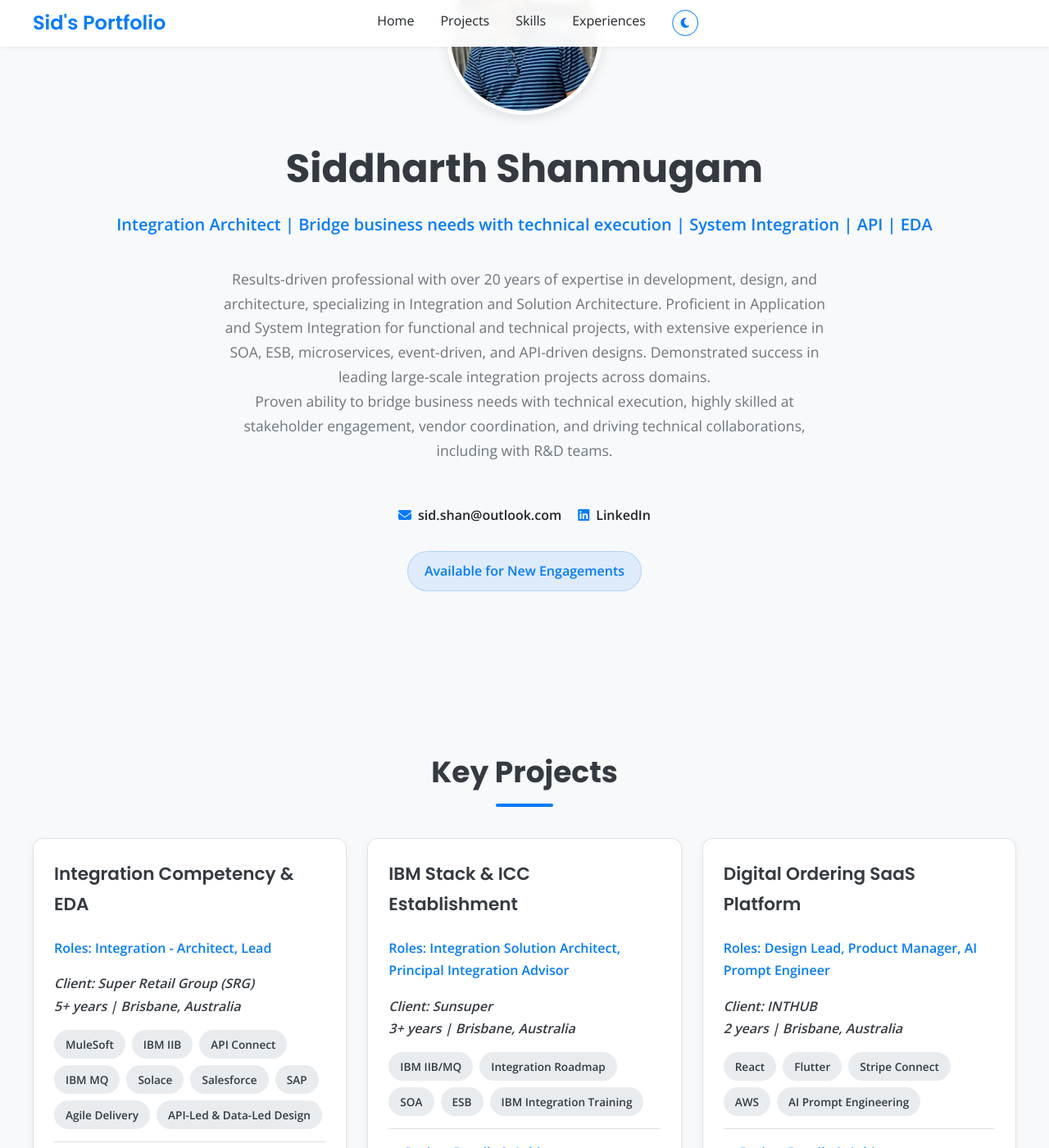
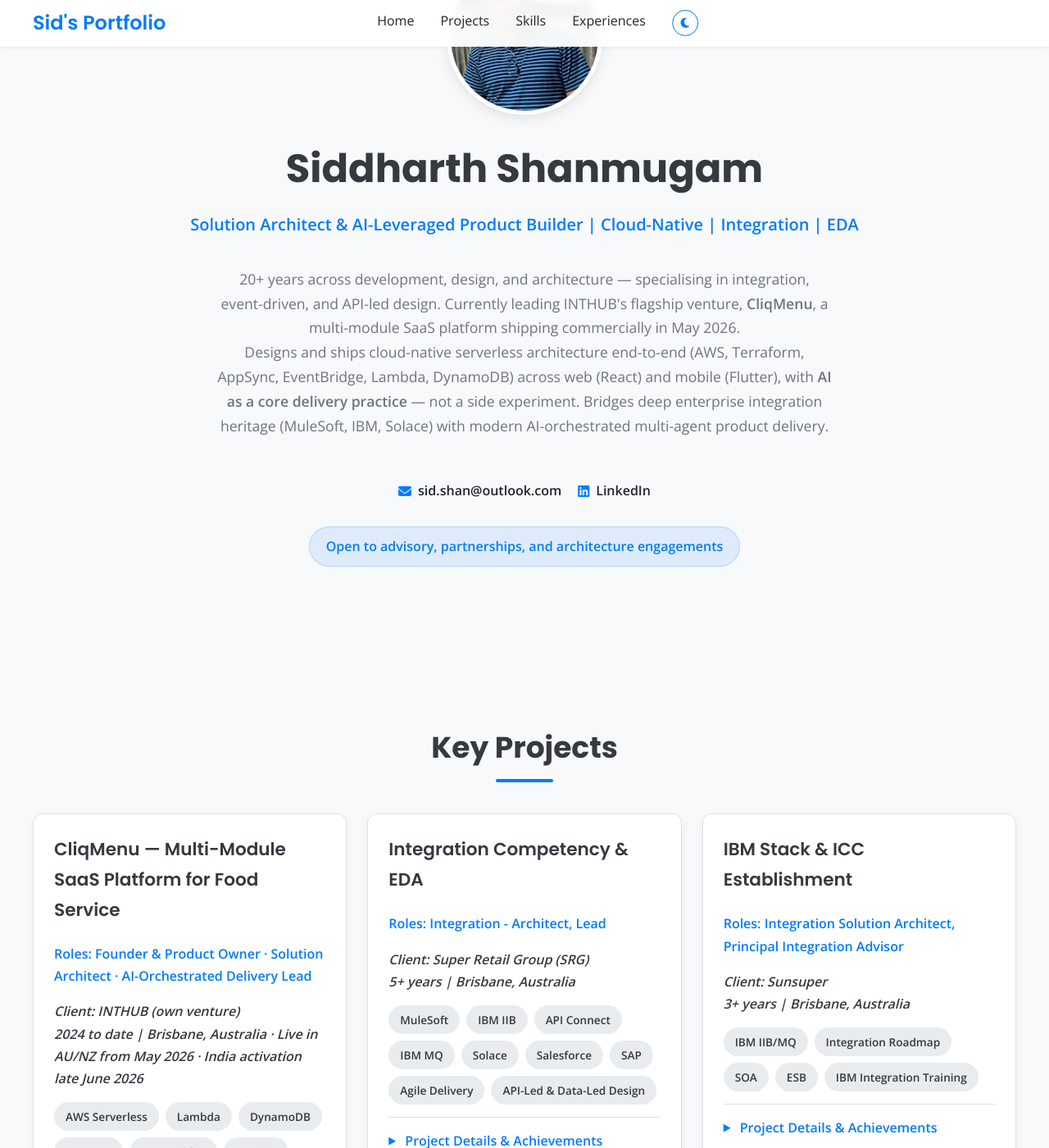
Before and after one commit to sid-inthub/sid-inthub.github.io, a Jekyll site: the page built from index.md, in a window 1280 px wide and 1400 px high, scrolled down 210 px. Shown: the whole window at 82% size. Built offline with Jekyll 4.4.1, drawn with Linux system fonts in a browser that asks for light colours; some of the changed text lies outside the part shown.

Commit message:
Phase 1: reposition profile as Solution Architect & AI-Leveraged Product Builder
- Rewrite profile summary to lead with CliqMenu and AI-as-core-practice
- Add CliqMenu project card with module breakdown and May 2026 launch context
- Reorder skills: Cloud-Native & Serverless first, AI-Leveraged Delivery second, Front-End third, integration platforms demoted
- Refresh INTHUB experience entry with Founder/Architect/PO roles and updated tech stack
- Update site title and description metadata
- Gitignore docs-local/

Co-Authored-By: Claude Opus 4.7 (1M context) <noreply@anthropic.com>

```diff
--- a/_config.yml
+++ b/_config.yml
@@ -1,5 +1,5 @@
-title: Sid - Integration & Solution Architect
-description: Personal portfolio site for Sid
+title: Sid - Solution Architect & AI-Leveraged Product Builder
+description: Personal portfolio of Siddharth Shanmugam — Solution Architect, AI-Orchestrated Delivery Lead, founder of CliqMenu (INTHUB)
 url: https://sid-inthub.github.io
 baseurl: ""
 markdown: kramdown
--- a/_includes/section-experience.html
+++ b/_includes/section-experience.html
@@ -3,31 +3,37 @@
 
     <div class="timeline-container">
 
-        <!-- INTHUB -->
+        <!-- INTHUB / CliqMenu -->
         <div class="timeline-item">
             <div class="timeline-content-card">
-                <h3 class="experience-name">Client: INTHUB</h3>
-                <p class="experience-role">Roles: Product Owner/Manager, Service Design & Delivery Lead</p>
+                <h3 class="experience-name">INTHUB &mdash; CliqMenu Venture</h3>
+                <p class="experience-role">Roles: Founder &amp; Product Owner &middot; Solution Architect &middot;
+                    AI-Orchestrated Delivery Lead</p>
                 <p class="experience-issuer">Oct ‘23 to date | Brisbane, Australia</p>
                 <p class="experience-tech" style="margin-top: 10px; font-style: italic; color: var(--text-muted);">
-                    <strong>Tech:</strong> AWS (Cognito, Amplify, EventBridge, Lambda, DynamoDB, API Gateway), React,
-                    Flutter, AI (Prompt Engg.), Stripe Connect
+                    <strong>Tech:</strong> AWS Serverless (Lambda, DynamoDB, AppSync, EventBridge, Cognito, API Gateway,
+                    Amplify, S3+CloudFront), Terraform, React (Vite), Flutter, Stripe Connect, AI Orchestration (Claude
+                    Code, MCP, multi-agent)
                 </p>
 
                 <details class="experience-details">
-                    <summary>Key Responsibilities & Achievements</summary>
+                    <summary>Key Responsibilities &amp; Achievements</summary>
                     <ul class="experience-points" style="margin-top: 10px; padding-left: 20px;">
-                        <li>As a founding member, led development of an in-house SaaS platform for small business
-                            digital customer ordering.</li>
-                        <li>Defined Product Vision, Roadmap, and go-to-market strategy; conducted market research and
-                            competitor analysis.</li>
-                        <li>Facilitated discovery sessions to align vision, scope, and delivery with stakeholders.</li>
-                        <li>Architected the solution on AWS, leveraging services like Cognito, Amplify, EventBridge, and
-                            Lambda.</li>
-                        <li>Led the design and development of ReactJS and Flutter apps, including deployments to Android
-                            and iOS stores.</li>
-                        <li>Actively exploring and applying AI tools (Windsurf, Cursor, LangChain) for prompt
-                            engineering and product development.</li>
+                        <li>Founded INTHUB's flagship venture <strong>CliqMenu</strong> &mdash; five-module SaaS for food
+                            service (food trucks &rarr; restaurants); commercial launch May 2026 in AU/NZ, India
+                            activation late June 2026.</li>
+                        <li>Architected cloud-native serverless platform: AppSync + DynamoDB + Lambda + EventBridge,
+                            Terraform-managed across sandbox / dev / test / prod.</li>
+                        <li>Established AI-orchestrated multi-agent delivery workflow across the full product estate
+                            &mdash; covering implementation, refactor, code review, and cross-repo investigation.</li>
+                        <li>Practiced context engineering for AI agents &mdash; maintaining functional, business, and
+                            data-flow contexts so AI delivery stays grounded in the product.</li>
+                        <li>Shipped Flutter OMS to TestFlight + Play Store with Fastlane-based release pipeline and
+                            staged release notes.</li>
+                        <li>Defined product vision, roadmap, and go-to-market strategy; led pilot prep and stakeholder
+                            alignment.</li>
+                        <li>Branch-based PR-promotion model (<code>aidev</code> &rarr; <code>dev</code> &rarr;
+                            <code>test</code> &rarr; <code>main</code>) with CI/CD across web + mobile.</li>
                     </ul>
                 </details>
             </div>
--- a/_includes/section-profile.html
+++ b/_includes/section-profile.html
@@ -1,15 +1,16 @@
 <div class="profile-section" id="profile-section">
     <img src="./assets/images/sid-mini-pic.jpg" alt="Sid" class="profile-image">
     <h1 class="profile-title">Siddharth Shanmugam</h1>
-    <h2 class="profile-subtitle">Integration Architect | Bridge business needs with technical execution | System
-        Integration | API | EDA</h2>
+    <h2 class="profile-subtitle">Solution Architect &amp; AI-Leveraged Product Builder | Cloud-Native | Integration |
+        EDA</h2>
     <p class="profile-description">
-        Results-driven professional with over 20 years of expertise in development, design, and architecture,
-        specializing in Integration and Solution Architecture. Proficient in Application and System Integration for
-        functional and technical projects, with extensive experience in SOA, ESB, microservices, event-driven, and
-        API-driven designs. Demonstrated success in leading large-scale integration projects across domains.
-        <br />Proven ability to bridge business needs with technical execution, highly skilled at stakeholder
-        engagement, vendor coordination, and driving technical collaborations, including with R&D teams.
+        20+ years across development, design, and architecture &mdash; specialising in integration, event-driven, and
+        API-led design. Currently leading INTHUB's flagship venture, <strong>CliqMenu</strong>, a multi-module SaaS
+        platform shipping commercially in May 2026.
+        <br />Designs and ships cloud-native serverless architecture end-to-end (AWS, Terraform, AppSync, EventBridge,
+        Lambda, DynamoDB) across web (React) and mobile (Flutter), with <strong>AI as a core delivery practice</strong>
+        &mdash; not a side experiment. Bridges deep enterprise integration heritage (MuleSoft, IBM, Solace) with modern
+        AI-orchestrated multi-agent product delivery.
         <!-- <br/> <em>Full employment history available upon request.</em> -->
     </p>
     <div class="profile-contact">
--- a/_includes/section-projects.html
+++ b/_includes/section-projects.html
@@ -1,6 +1,64 @@
 <section class="section" id="projects">
     <h2 class="section-title">Key Projects</h2>
     <div class="projects-grid">
+
+        <div class="project-card">
+            <div class="project-content">
+                <h3 class="project-title">CliqMenu &mdash; Multi-Module SaaS Platform for Food Service</h3>
+                <p class="project-role">Roles: Founder &amp; Product Owner &middot; Solution Architect &middot;
+                    AI-Orchestrated Delivery Lead</p>
+                <p class="project-client">Client: INTHUB (own venture)<br /><em>2024 to date | Brisbane, Australia
+                        &middot; Live in AU/NZ from May 2026 &middot; India activation late June 2026</em></p>
+                <div class="project-tech">
+                    <span class="tech-tag">AWS Serverless</span>
+                    <span class="tech-tag">Lambda</span>
+                    <span class="tech-tag">DynamoDB</span>
+                    <span class="tech-tag">AppSync</span>
+                    <span class="tech-tag">EventBridge</span>
+                    <span class="tech-tag">Cognito</span>
+                    <span class="tech-tag">API Gateway</span>
+                    <span class="tech-tag">Amplify</span>
+                    <span class="tech-tag">Terraform</span>
+                    <span class="tech-tag">React (Vite)</span>
+                    <span class="tech-tag">Flutter</span>
+                    <span class="tech-tag">Stripe Connect</span>
+                    <span class="tech-tag">AI Multi-Agent Orchestration</span>
+                    <span class="tech-tag">MCP</span>
+                </div>
+
+                <details class="experience-details">
+                    <summary>Project Details &amp; Achievements</summary>
+                    <div style="margin-top: 15px;">
+                        <p class="project-description">Founded and architected <strong>CliqMenu</strong>, a five-module
+                            SaaS platform for food service businesses &mdash; starting with food trucks, expanding to
+                            restaurants. Modules: customer ordering (FOS, PWA), staff order management (OMS, Flutter),
+                            business management (BMS), platform admin, and marketing site. Pilot launching May 2026 in
+                            AU/NZ; India activation late June 2026.</p>
+                        <div class="project-achievements">
+                            <ul class="experience-points" style="padding-left: 20px;">
+                                <li>Designed cloud-native serverless architecture: AppSync GraphQL + DynamoDB + Lambda +
+                                    EventBridge, Terraform-managed across sandbox / dev / test / prod environments.
+                                </li>
+                                <li>Shipped Flutter OMS to TestFlight + Play Store with full release pipeline (Fastlane,
+                                    staged release notes, branch-based promotion).</li>
+                                <li>Established AI-orchestrated multi-agent delivery workflow spanning the full product
+                                    estate &mdash; covering implementation, refactor, code review, and cross-repo
+                                    investigation.</li>
+                                <li>Defined product vision, roadmap, and go-to-market; led pilot prep for May 2026
+                                    launch.</li>
+                                <li>Designed event-driven order flow integrating Stripe Connect for marketplace
+                                    payments.</li>
+                                <li>Branch-based PR-promotion model (<code>aidev</code> &rarr; <code>dev</code> &rarr;
+                                    <code>test</code> &rarr; <code>main</code>) with CI/CD across web + mobile.
+                                </li>
+                                <li>Practiced context engineering for AI agents &mdash; maintaining functional, business,
+                                    and data-flow contexts to keep AI delivery grounded in the product.</li>
+                            </ul>
+                        </div>
+                    </div>
+                </details>
+            </div>
+        </div>
 
         <div class="project-card">
             <div class="project-content">
@@ -103,57 +161,5 @@
             </div>
         </div>
 
-        <div class="project-card">
-            <div class="project-content">
-                <h3 class="project-title">Digital Ordering SaaS Platform</h3>
-                <p class="project-role">Roles: Design Lead, Product Manager, AI Prompt Engineer<br></p>
-                <p class="project-client">Client: INTHUB <br /><em>2 years | Brisbane, Australia</em></p>
-
-                <div class="project-tech">
-                    <span class="tech-tag">React</span>
-                    <span class="tech-tag">Flutter</span>
-                    <span class="tech-tag">Stripe Connect</span>
-                    <span class="tech-tag">AWS</span>
-                    <span class="tech-tag">AI Prompt Engineering</span>
-                </div>
-
-                <details class="experience-details">
-                    <summary>Project Details & Achievements</summary>
-                    <div style="margin-top: 15px;">
-                        <p class="project-description">Led the development of an in-house SaaS platform designed to
-                            empower
-                            restaurant-style small businesses with a fully digital customer ordering and order
-                            management
-                            experience.</p>
-                        <div class="project-achievements">
-                            <ul class="experience-points" style="padding-left: 20px;">
-                                <li>Defined Product Vision, Roadmap, and go-to-market strategy; conducted market
-                                    research and
-                                    competitor analysis.</li>
-                                <li>Led the end-to-end product lifecycle from concept and discovery through to
-                                    development and
-                                    production rollout.</li>
-                                <li>Facilitated product discovery sessions, owned budget management, and led daily
-                                    stand-ups.
-                                </li>
-                                <li>Defined product features, service designs, and customer journeys using Jira Product
-                                    Discovery.</li>
-                                <li>Collaborated with Figma UI/UX designers and functional consultants.</li>
-                                <li>Led development of ReactJS-based web apps and a Flutter-based mobile application.
-                                </li>
-                                <li>Architected the solution on AWS (Cognito, Amplify, EventBridge, Lambda, DynamoDB,
-                                    API
-                                    Gateway).</li>
-                                <li>Scoped and assessed Stripe Connect for marketplace payments.</li>
-                                <li>Actively exploring and applying AI tools (Windsurf, Cursor, LangChain, Agentic AI,
-                                    MCP).
-                                </li>
-                            </ul>
-                        </div>
-                    </div>
-                </details>
-            </div>
-        </div>
-
     </div>
 </section>
--- a/_includes/section-skills.html
+++ b/_includes/section-skills.html
@@ -1,6 +1,46 @@
 <section class="section" id="skills">
     <h2 class="section-title">Skills</h2>
     <div class="skills-container">
+        <div class="skill-category">
+            <h3 class="category-title"><i class="fas fa-cloud" style="margin-right: 8px; font-size: 0.9em;"></i>
+                Cloud-Native & Serverless</h3>
+            <ul class="skill-items pills">
+                <li>AWS Serverless: Lambda, DynamoDB, AppSync, EventBridge, Cognito, API Gateway, Amplify</li>
+                <li>AWS Edge: S3 + CloudFront, Route 53, ACM</li>
+                <li>AWS Messaging: SQS, SNS, SES</li>
+                <li>Terraform IaC, multi-environment deploys (sandbox / dev / test / prod)</li>
+                <li>Azure<sup>#</sup> (Logic Apps, Functions, API Management, Service Bus, Event Grid)</li>
+                <li>GCP, Pub/Sub<sup>#</sup></li>
+                <li>Docker, Kubernetes<sup>#</sup></li>
+                <li>Jenkins, GitHub Actions, Maven, Azure DevOps<sup>#</sup>, GitLab CI<sup>#</sup></li>
+            </ul>
+        </div>
+
+        <div class="skill-category">
+            <h3 class="category-title"><i class="fas fa-robot" style="margin-right: 8px; font-size: 0.9em;"></i>
+                AI-Leveraged Delivery</h3>
+            <ul class="skill-items pills">
+                <li>AI-orchestrated full-stack delivery &mdash; implementation, refactor, code review, cross-repo
+                    investigation</li>
+                <li>Feature-based AI workflows</li>
+                <li>Context engineering for AI agents (functional, business, and data-flow contexts)</li>
+                <li>Multi-agent orchestration (Claude Code, agent SDKs, MCP servers, hooks)</li>
+                <li>Prompt engineering &middot; Chain-of-Thought (applied in production)</li>
+                <li>Tools: Claude Code, Cursor, Windsurf, LangChain</li>
+            </ul>
+        </div>
+
+        <div class="skill-category">
+            <h3 class="category-title"><i class="fas fa-laptop-code" style="margin-right: 8px; font-size: 0.9em;"></i>
+                Front-End</h3>
+            <ul class="skill-items pills">
+                <li>React (Vite, React Router, TypeScript, Bootstrap)</li>
+                <li>Flutter (multi-platform; TestFlight + Play Store releases)</li>
+                <li>HTML / CSS / JavaScript / TypeScript</li>
+                <li>Architect-level &mdash; AI-assisted implementation</li>
+            </ul>
+        </div>
+
         <div class="skill-category">
             <h3 class="category-title"><i class="fas fa-project-diagram"
                     style="margin-right: 8px; font-size: 0.9em;"></i> Integration Platforms & API</h3>
@@ -9,20 +49,8 @@
                 <li>IBM Suite (IIB, ACE, MQ, API Connect, DataPower)</li>
                 <li>Boomi</li>
                 <li>Solace</li>
-                <li>AWS Integration Services (API Gateway, SQS, SNS, Lambda)</li>
-                <li>Workato<sup>#</sup>,TIBCO<sup>#</sup></li>
-            </ul>
-        </div>
-
-        <div class="skill-category">
-            <h3 class="category-title"><i class="fas fa-cloud" style="margin-right: 8px; font-size: 0.9em;"></i> Cloud &
-                DevOps</h3>
-            <ul class="skill-items pills">
-                <li>AWS (EC2, S3, Lambda, DynamoDB, CloudFormation)</li>
-                <li>Azure<sup>#</sup>(Logic Apps, Functions, API Management, Service Bus, Event Grid)</li>
-                <li>GCP,Pub/Sub<sup>#</sup></li>
-                <li>Docker, Kubernetes<sup>#</sup></li>
-                <li>Jenkins, GitHub Actions, Maven, Azure DevOps<sup>#</sup>,GitLab CI<sup>#</sup></li>
+                <li>AWS-native integration (API Gateway, EventBridge, AppSync, SQS, SNS)</li>
+                <li>Workato<sup>#</sup>, TIBCO<sup>#</sup></li>
             </ul>
         </div>
 
@@ -57,12 +83,12 @@
             <h3 class="category-title"><i class="fas fa-sitemap" style="margin-right: 8px; font-size: 0.9em;"></i>
                 Methodologies & Architecture</h3>
             <ul class="skill-items pills">
+                <li>Event-Driven Architecture (EDA)</li>
+                <li>Domain-Driven Design (DDD), Data-Driven Design</li>
+                <li>AI-Orchestrated Multi-Agent Delivery</li>
                 <li>Agile (Scrum, Kanban)</li>
                 <li>TDD, BDD</li>
-                <li>Event-Driven Architecture (EDA)</li>
-                <li>Domain and Data Driven Design (DDD)</li>
                 <li>TOGAF</li>
-                <li>AI Chain of Thought prompting</li>
             </ul>
         </div>
 
--- a/index.md
+++ b/index.md
@@ -1,7 +1,7 @@
 ---
 layout: default
-title: Sid - Integration & Solution Architect
-availability_status: "Available for New Engagements"
+title: Sid - Solution Architect & AI-Leveraged Product Builder
+availability_status: "Open to advisory, partnerships, and architecture engagements"
 ---
 
 {% include section-profile.html %}
```
Also changed, not shown: other parts of _includes/section-skills.html (+2 -4 lines), 1 other file.
